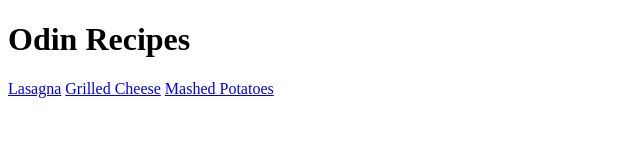
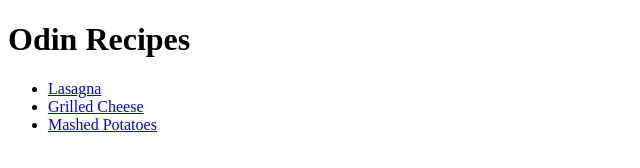
Before and after one commit to Frohike999/odin_recipes, a plain HTML site: page index.html in a window 1280 px wide. Shown: the whole page, without its empty margins (0-640 px from the left). Drawn offline with Linux system fonts and the light colour scheme.

Commit message:
Put links in unordered list

```diff
--- a/index.html
+++ b/index.html
@@ -7,8 +7,10 @@
 </head>
 <body>
     <h1>Odin Recipes</h1>
-    <a href="recipes/lasagna.html">Lasagna</a>
-    <a href="recipes/grilledcheese.html">Grilled Cheese</a>
-    <a href="recipes/mashedpotatoes.html">Mashed Potatoes</a>
+    <ul>
+    <li><a href="recipes/lasagna.html">Lasagna</a></li>
+    <li><a href="recipes/grilledcheese.html">Grilled Cheese</a></li>
+    <li><a href="recipes/mashedpotatoes.html">Mashed Potatoes</a></li>
+    </ul>
 </body>
 </html>
```
